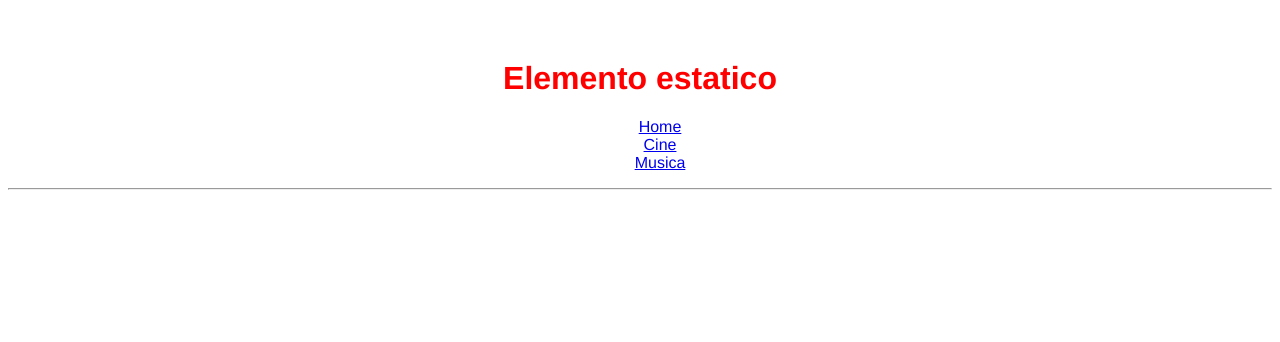
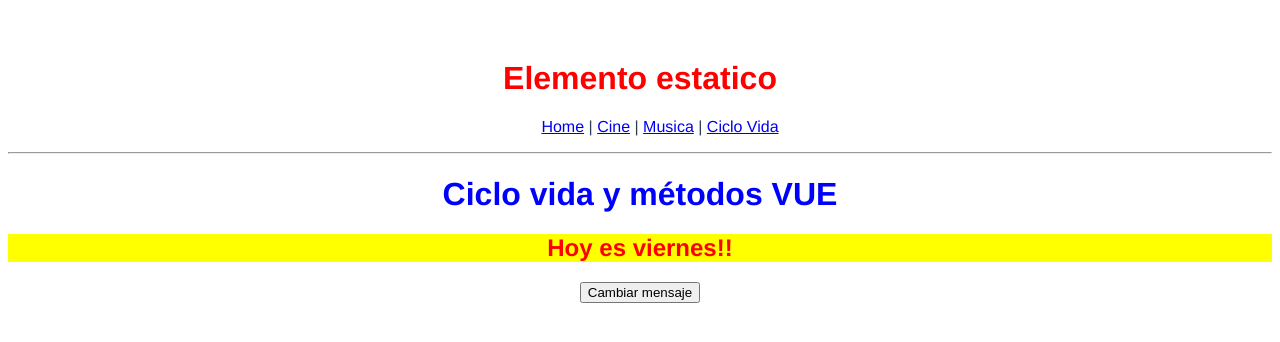
Before and after one commit to AlvaroCascoV/primervue, a Vue app: page /ciclovida in a window 1280 px wide. Shown: the top 342 px of the page. Built offline with nearby package versions, Linux system fonts and the light colour scheme.

Commit message:
ciclos de vida y metodos

```diff
--- a/src/Router.js
+++ b/src/Router.js
@@ -4,12 +4,14 @@ import { createRouter, createWebHistory } from 'vue-router'
 import HomeComponent from './components/HomeComponent.vue'
 import CineComponent from './components/CineComponent.vue'
 import MusicaComponent from './components/MusicaComponent.vue'
+import CicloVida from './components/CicloVida.vue'
 
 //UN ARRAY CON LAS RUTAS DE NAVEGACION
 const myRoutes = [
     { path: "/", component: HomeComponent },
     { path: "/musica", component: MusicaComponent },
-    { path: "/cine", component: CineComponent }
+    { path: "/cine", component: CineComponent },
+    { path: "/ciclovida", component: CicloVida }
 ]
 
 //CREAMOS UNA VARIBALE PARA EL router INDICANDO EL TIPO DE NAVEGACION Y
--- /dev/null
+++ b/src/components/CicloVida.vue
@@ -0,0 +1,37 @@
+<template>
+	<div>
+		<h1>Ciclo vida y métodos VUE</h1>
+		<h2 style="color: red">{{ mensaje }}</h2>
+		<button @click="cambiarMensaje()">Cambiar mensaje</button>
+	</div>
+</template>
+<script>
+	export default {
+		name: "CicloVida",
+		data() {
+			return {
+				mensaje: "Hoy es viernes!!",
+			};
+		},
+		methods: {
+			//AQUI INCLUIMOS NUESTROS METODOS PERSONALIZADOS
+			cambiarMensaje() {
+				//PARA ACCEDER A LAS VARIABLES data() DEL COMPONENT
+				//DEBEMOS UTILIZAR LA PALABRA this
+				this.mensaje = "Hoy se sale!!";
+			},
+		},
+		mounted() {
+			console.log("Component mounted");
+		},
+		created() {
+			console.log("Component created");
+		},
+		updated() {
+			console.log("Component updated");
+		},
+		unmounted() {
+			console.log("Component unmounted");
+		},
+	};
+</script>
--- a/src/components/MenuComponent.vue
+++ b/src/components/MenuComponent.vue
@@ -3,12 +3,18 @@
 		<ul id="menu">
 			<li>
 				<router-link to="/">Home</router-link>
+				|
 			</li>
 			<li>
 				<router-link to="/cine">Cine</router-link>
+				|
 			</li>
 			<li>
 				<router-link to="/musica">Musica</router-link>
+				|
+			</li>
+			<li>
+				<router-link to="/ciclovida">Ciclo Vida</router-link>
 			</li>
 		</ul>
 	</div>
@@ -20,6 +26,6 @@
 </script>
 <style>
 	ul#menu li {
-		display: block;
+		display: inline;
 	}
 </style>
```
